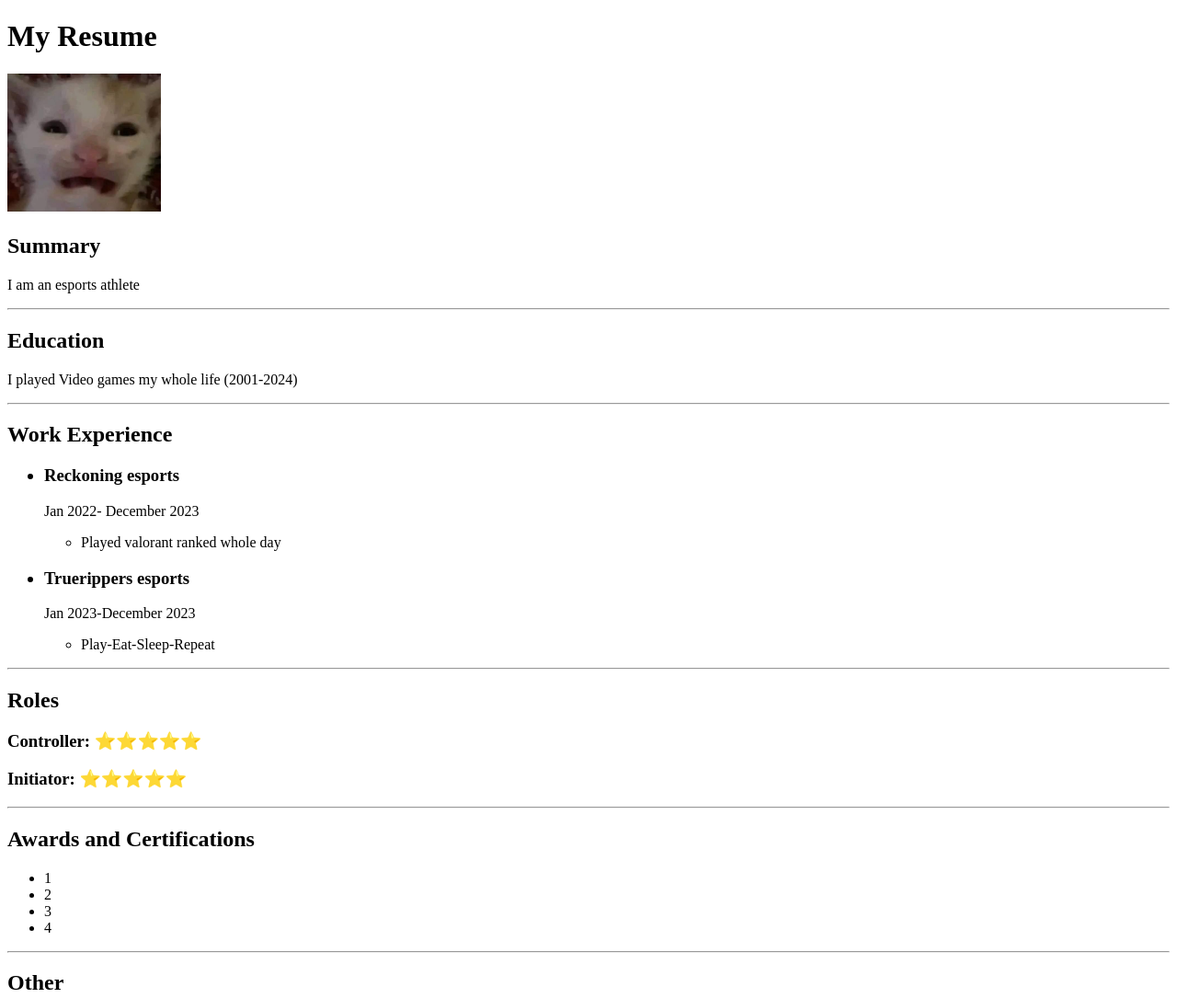
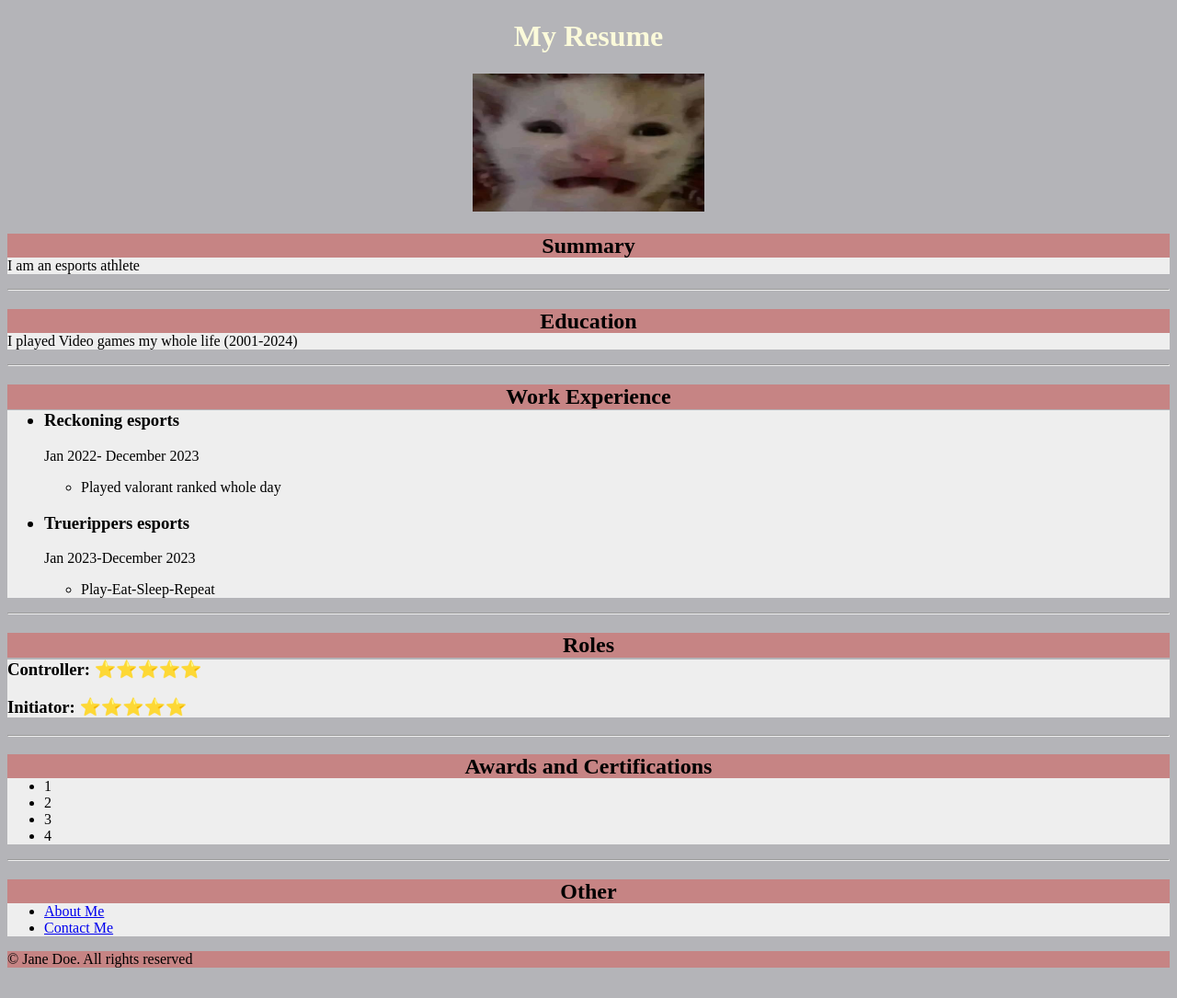
Before and after one commit to Pixelzz2107/Capstone1, a plain HTML site: page index.html in a window 1280 px wide. Shown: the top 1085 px of the page at 92% size. After the commit the page ends 1060 px from the top, so only its background shows below. Drawn offline with Linux system fonts and the light colour scheme; a web font is replaced by a local one.

Commit message:
Add files via upload

```diff
--- a/index.html
+++ b/index.html
@@ -4,17 +4,30 @@
     <meta charset="UTF-8">
     <meta name="viewport" content="width=device-width, initial-scale=1.0">
     <title>My Resume</title>
+    <link rel="stylesheet" href="styles.css">
+    <link rel="preconnect" href="https://fonts.googleapis.com">
+    <link rel="preconnect" href="https://fonts.gstatic.com" crossorigin>
+    <link href="https://fonts.googleapis.com/css2?family=Bungee+Spice&display=swap" rel="stylesheet">
 </head>
 <body>
     <h1>My Resume</h1>
+    <div class="img">
     <img src="./cat twitter.jpg" height="150">
-    <h2>Summary</h2>
+    </div>
+    <div id="h2">
+    <h2>Summary</h2></div>
+    <div class="mid">
     <p>I am an esports athlete</p>
+    </div>
     <hr>
-    <h2>Education</h2>
-    <p>I played Video games my whole life (2001-2024)</p>
+    <div id="h2">
+    <h2>Education</h2></div>
+    <div class="mid">
+    <p>I played Video games my whole life (2001-2024)</p></div>
     <hr>
-    <h2>Work Experience</h2>
+    <div id="h2">
+    <h2>Work Experience</h2></div>
+    <div class="mid">
     <ul>
         <h3>
             <li>
@@ -37,22 +50,31 @@
             <li>Play-Eat-Sleep-Repeat</li>
         </ul>
     </ul>
+    </div>
     <hr>
-    <h2>Roles</h2>
+    <div id="h2">
+    <h2>Roles</h2></div>
+    <div class="mid">
     <h3><p>Controller: ⭐️⭐️⭐️⭐️⭐️
     </p>
     <p>Initiator:  ⭐️⭐️⭐️⭐️⭐️</p>
     </h3>
+    </div>
     <hr>
-    <h2>Awards and Certifications</h2>
+    <div id="h2">
+    <h2>Awards and Certifications</h2></div>
+    <div class="mid">
     <ul>
         <li>1</li>
         <li>2</li>
         <li>3</li>
         <li>4</li>
     </ul>
+    </div>
     <hr>
-    <h2>Other</h2>
+    <div id="h2">
+    <h2>Other</h2></div>
+    <div class="mid">
     <ul>
         <li>
             <a href="./about.html">About Me</a>
@@ -60,6 +82,7 @@
         <li>
             <a href="./contact.html">Contact Me</a>
         </li>
+    </div>
     </ul>
     <footer>© Jane Doe. All rights reserved</footer>
 
--- /dev/null
+++ b/styles.css
@@ -0,0 +1,33 @@
+h1{
+    color: #FBFADA;
+    text-align: center;
+}
+.img{
+    width: 20%;
+    margin-left: 40%;
+
+}
+img{
+    width: 100%;
+}
+body{
+    background-color: #B4B4B8;
+
+
+}
+h2{
+    background-color: #C68484;
+}
+h2{
+    text-align: center;
+
+}
+.mid{
+    background-color: #EEEEEE;
+}
+footer{
+    background-color: #C68484;
+}
+#h2{
+    height: 10px;
+}
```
